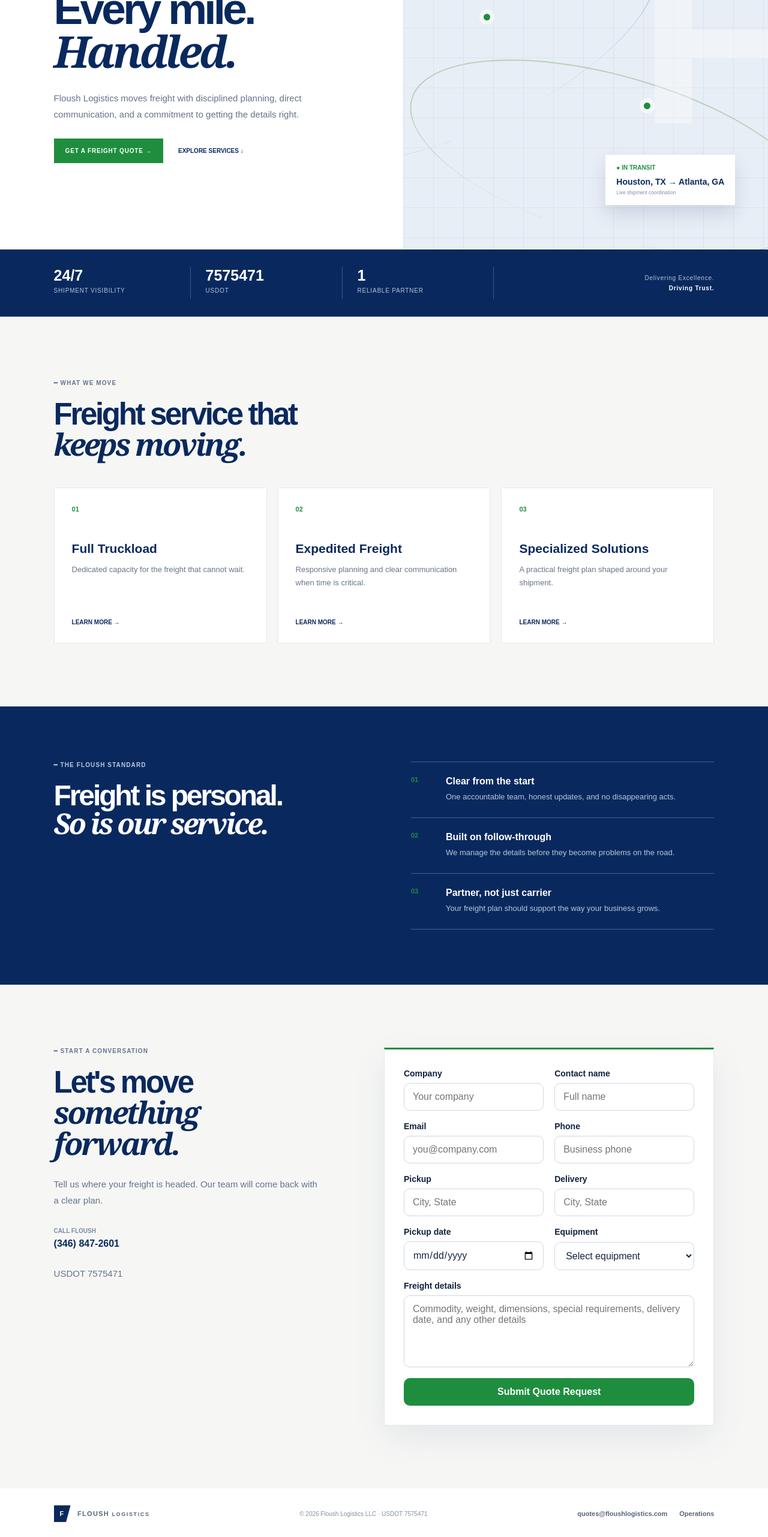
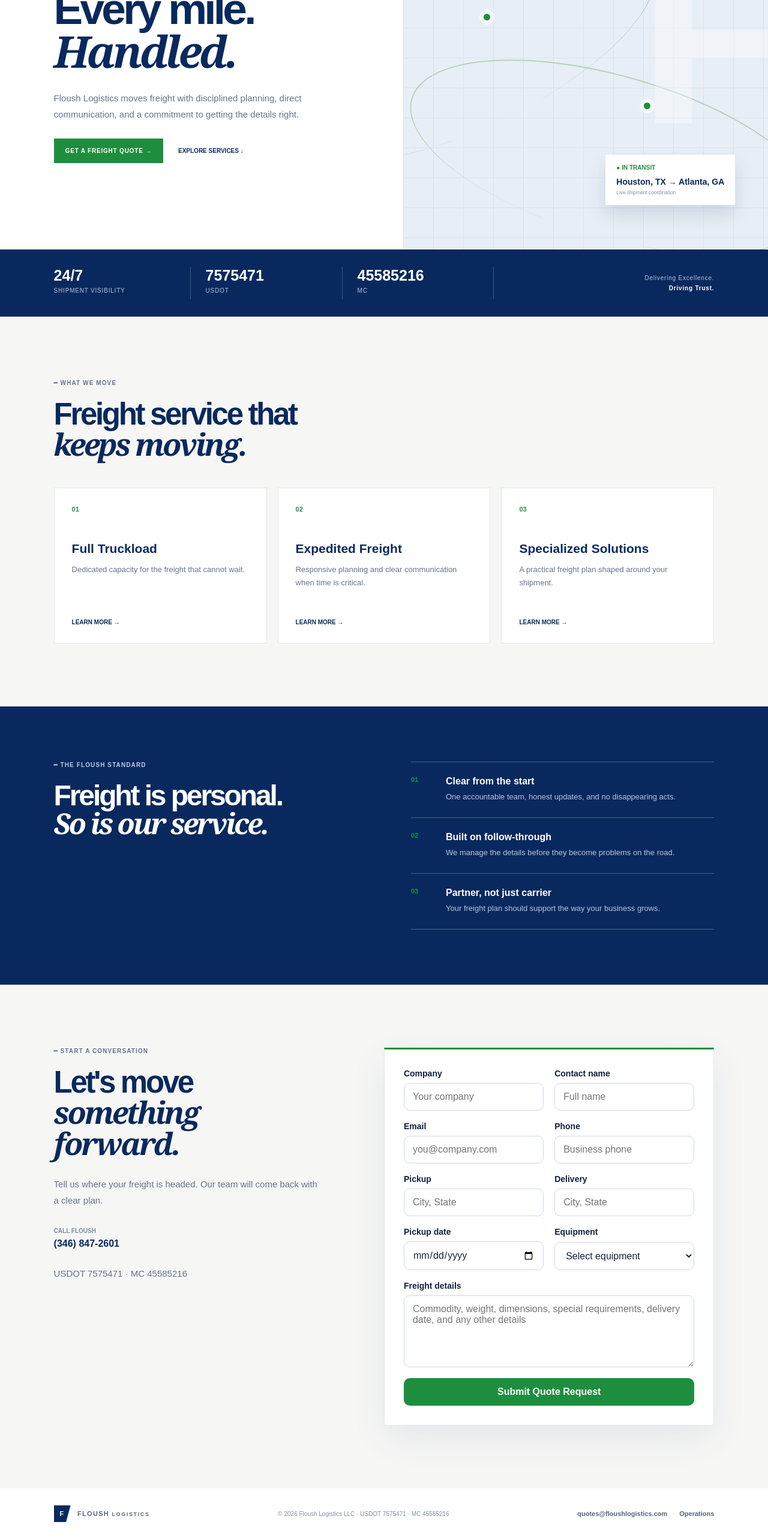
Before and after one commit to oluwafemidiakhoa/floush, a Next.js app: page / in a window 1280 px wide. Shown: the part 234-2797 px from the top of the page at 60% size. Built offline with nearby package versions, Linux system fonts and the light colour scheme.

Commit message:
Publish Floush MC 45585216

```diff
--- a/app/page.tsx
+++ b/app/page.tsx
@@ -9,6 +9,7 @@ const services = [
 const businessPhoneDisplay = "(346) 847-2601";
 const businessPhoneHref = "tel:+13468472601";
 const usdotNumber = "7575471";
+const mcNumber = "45585216";
 
 export default function HomePage() {
   return (
@@ -22,11 +23,11 @@ export default function HomePage() {
         <div className="new-copy"><p className="new-eyebrow">━ FREIGHT, WITHOUT THE GUESSWORK</p><h1>Every mile.<br/><i>Handled.</i></h1><p>Floush Logistics moves freight with disciplined planning, direct communication, and a commitment to getting the details right.</p><div className="new-actions"><a className="new-button" href="#quote">GET A FREIGHT QUOTE →</a><a href="#services">EXPLORE SERVICES ↓</a></div></div>
         <div className="new-map" aria-label="Freight route illustration"><div className="new-route route-one"/><div className="new-route route-two"/><span className="new-dot dot-one"/><span className="new-dot dot-two"/><div className="transit-card"><b>● IN TRANSIT</b><strong>Houston, TX → Atlanta, GA</strong><small>Live shipment coordination</small></div><mark>F</mark></div>
       </section>
-      <section className="new-stats"><div><b>24/7</b><span>SHIPMENT VISIBILITY</span></div><div><b>{usdotNumber}</b><span>USDOT</span></div><div><b>1</b><span>RELIABLE PARTNER</span></div><p>Delivering Excellence.<br/><strong>Driving Trust.</strong></p></section>
+      <section className="new-stats"><div><b>24/7</b><span>SHIPMENT VISIBILITY</span></div><div><b>{usdotNumber}</b><span>USDOT</span></div><div><b>{mcNumber}</b><span>MC</span></div><p>Delivering Excellence.<br/><strong>Driving Trust.</strong></p></section>
       <section id="services" className="new-section"><p className="new-eyebrow">━ WHAT WE MOVE</p><h2>Freight service that<br/><i>keeps moving.</i></h2><div className="new-services">{services.map(([number,title,copy])=><article key={title}><b>{number}</b><h3>{title}</h3><p>{copy}</p><a href="#quote">LEARN MORE →</a></article>)}</div></section>
       <section id="why-us" className="new-why"><div><p className="new-eyebrow">━ THE FLOUSH STANDARD</p><h2>Freight is personal.<br/><i>So is our service.</i></h2></div><div className="new-reasons"><article><b>01</b><div><h3>Clear from the start</h3><p>One accountable team, honest updates, and no disappearing acts.</p></div></article><article><b>02</b><div><h3>Built on follow-through</h3><p>We manage the details before they become problems on the road.</p></div></article><article><b>03</b><div><h3>Partner, not just carrier</h3><p>Your freight plan should support the way your business grows.</p></div></article></div></section>
-      <section id="quote" className="new-quote"><div><p className="new-eyebrow">━ START A CONVERSATION</p><h2>Let&apos;s move<br/><i>something forward.</i></h2><p>Tell us where your freight is headed. Our team will come back with a clear plan.</p><strong className="new-phone">CALL FLOUSH<a href={businessPhoneHref}>{businessPhoneDisplay}</a></strong><p>USDOT {usdotNumber}</p></div><QuoteForm/></section>
-      <footer className="new-footer"><a className="new-brand" href="#top"><span>F</span> FLOUSH <em>LOGISTICS</em></a><p>© 2026 Floush Logistics LLC · USDOT {usdotNumber}</p><div><a href="mailto:quotes@floushlogistics.com">quotes@floushlogistics.com</a><a href="/dashboard">Operations</a></div></footer>
+      <section id="quote" className="new-quote"><div><p className="new-eyebrow">━ START A CONVERSATION</p><h2>Let&apos;s move<br/><i>something forward.</i></h2><p>Tell us where your freight is headed. Our team will come back with a clear plan.</p><strong className="new-phone">CALL FLOUSH<a href={businessPhoneHref}>{businessPhoneDisplay}</a></strong><p>USDOT {usdotNumber} · MC {mcNumber}</p></div><QuoteForm/></section>
+      <footer className="new-footer"><a className="new-brand" href="#top"><span>F</span> FLOUSH <em>LOGISTICS</em></a><p>© 2026 Floush Logistics LLC · USDOT {usdotNumber} · MC {mcNumber}</p><div><a href="mailto:quotes@floushlogistics.com">quotes@floushlogistics.com</a><a href="/dashboard">Operations</a></div></footer>
     </main>
   );
 }
```
